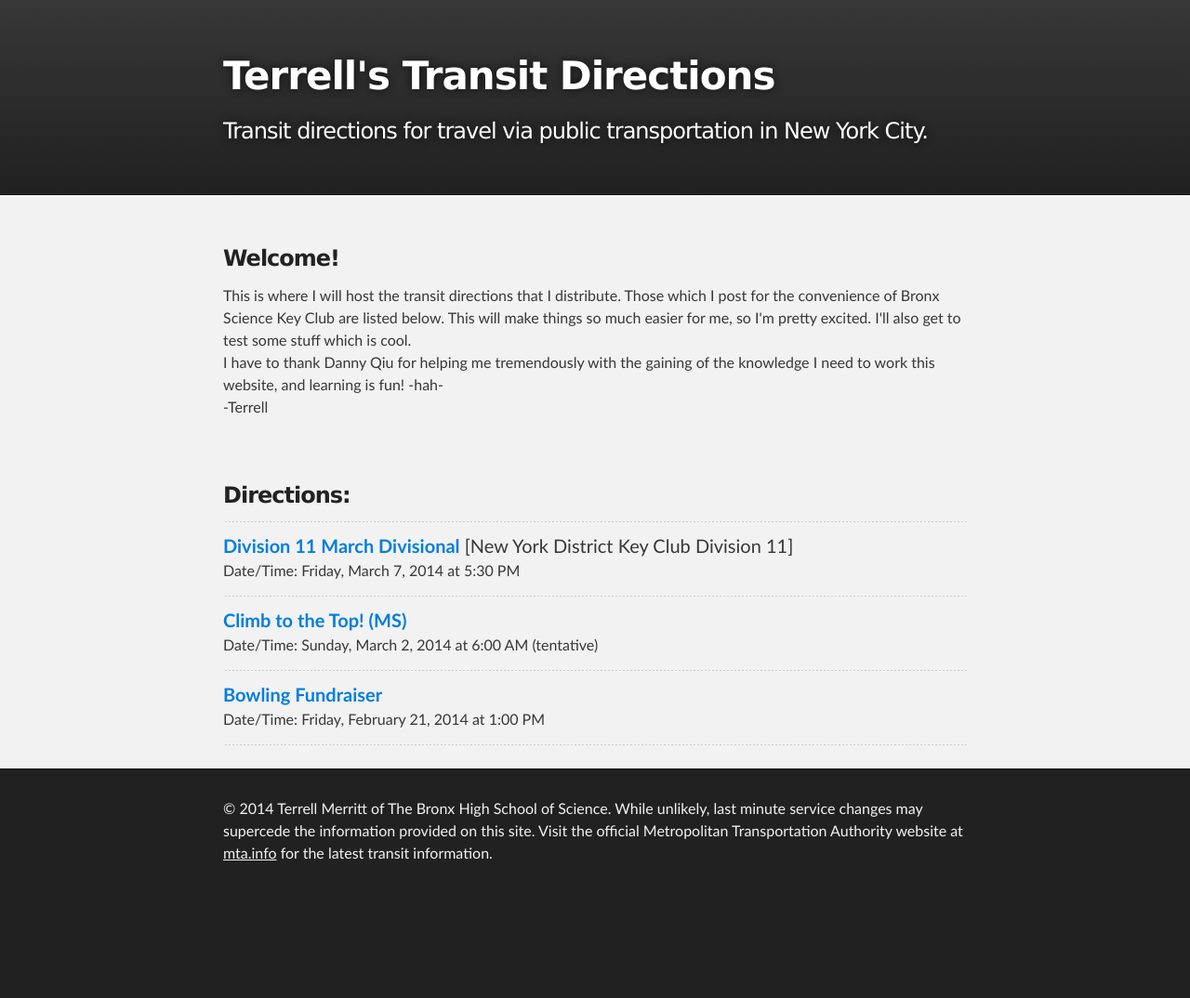
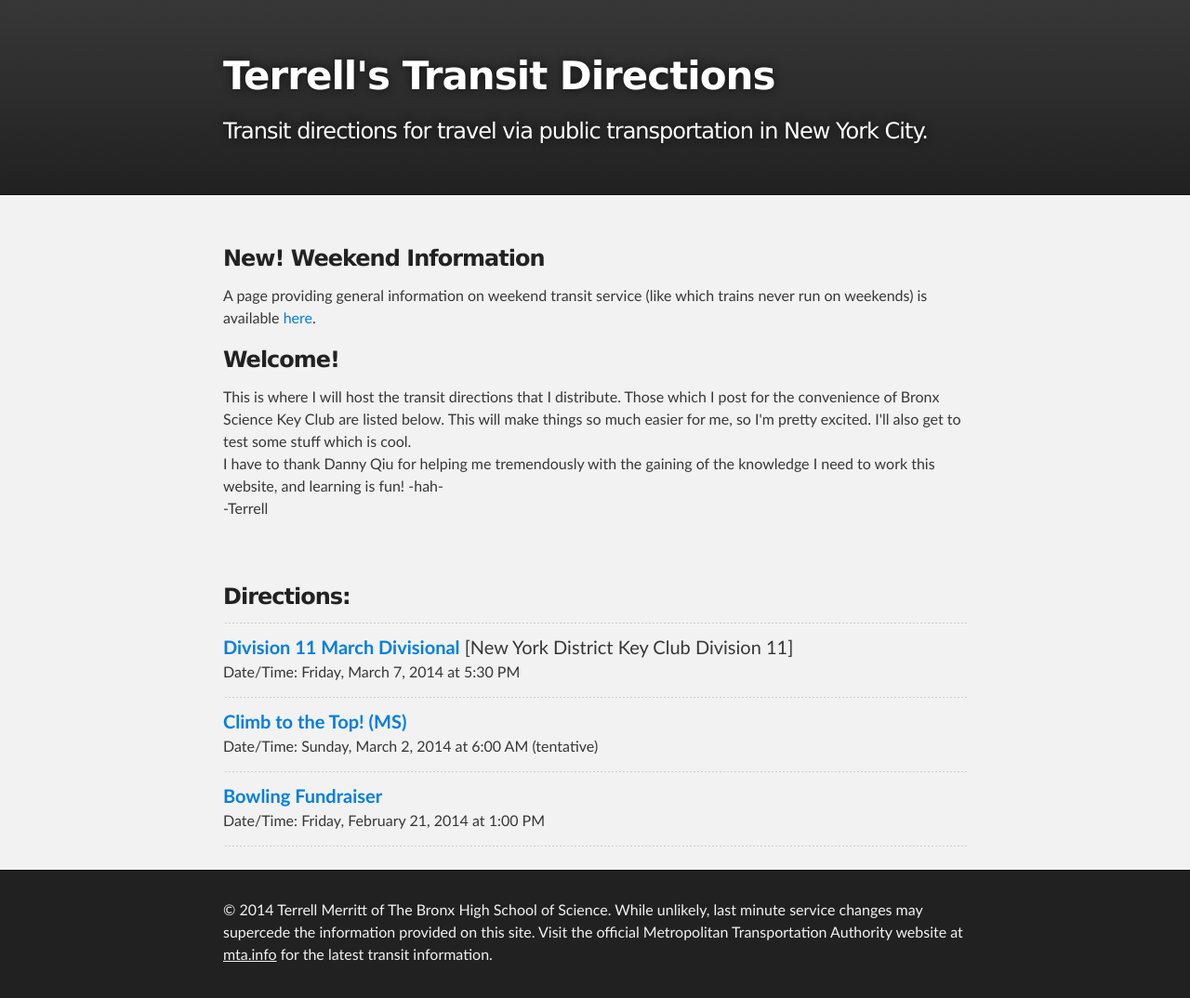
Before and after one commit to terrellthemtaguy/terrellthemtaguy.github.io, a Jekyll site: the page built from index.html, in a window 1280 px wide. Shown: the whole page at 93% size. Built offline with Jekyll 4.4.1, drawn with Linux system fonts in a browser that asks for light colours; before the commit the page ends 965 px from its top, so only the background shows below that.

Commit message:
Mention Weekend Info Page

```diff
--- a/index.html
+++ b/index.html
@@ -13,6 +13,10 @@ published: true
 <!-- MAIN CONTENT -->
 <div id="main_content_wrap" class="outer">
   <section id="main_content" class="inner">
+    <h3>New! Weekend Information</h3>
+    <p>
+        A page providing general information on weekend transit service (like which trains never run on weekends) is available <a href="/weekend_information.html">here</a>.
+    </p>
     <h3>
       <a name="welcome" class="anchor" href="#welcome"><span class="octicon octicon-link"></span></a>Welcome!</h3>
       <p>
```
